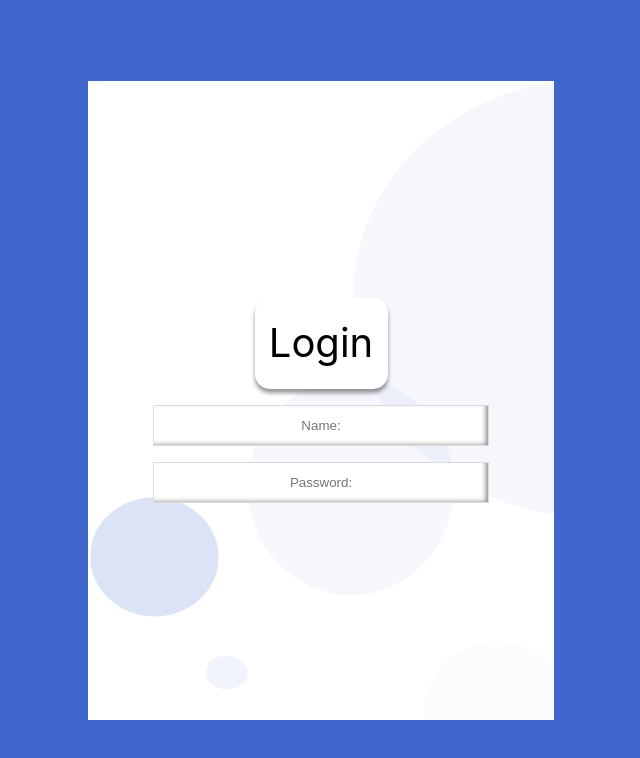
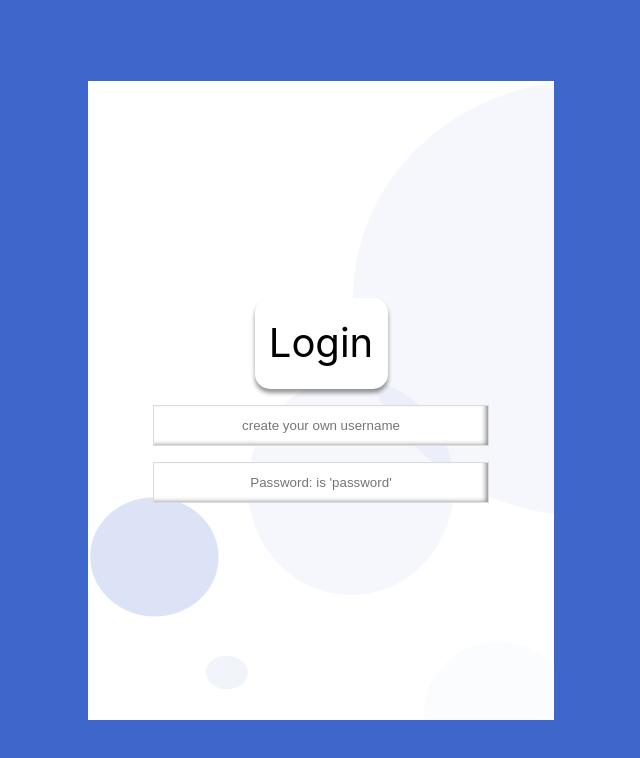
Before and after one commit to SeanPaulson/fbbasic, a Next.js app: page /login in a window 1280 px wide. Shown: the top 758 px of the page, without its empty margins (319-959 px from the left). Built offline with nearby package versions, Linux system fonts and the light colour scheme.

Commit message:
fixed redirect after log in

```diff
--- a/pages/login.tsx
+++ b/pages/login.tsx
@@ -1,33 +1,30 @@
 import type { NextPage } from "next";
-import { signIn, SignInResponse, useSession } from "next-auth/react";
+import { signIn } from "next-auth/react";
 import { FormEvent, useState } from "react";
 import styles from "../styles/Login.module.css";
 
-
 const Login: NextPage = () => {
-
   const [error, setError] = useState(false);
 
   const [input, setInput] = useState({
     name: "",
-    password: ""
+    password: "",
   });
-
   const handleChange = (e: FormEvent<HTMLInputElement>) => {
     const target = e.target as HTMLTextAreaElement;
 
-    setInput(prev => ({
-        ...prev, [target.name]: target.value,
-      }));
+    setInput((prev) => ({
+      ...prev,
+      [target.name]: target.value,
+    }));
   };
 
   const handleSubmit = async (e: FormEvent): Promise<void> => {
     e.preventDefault();
-    const error = await signIn('credentials', {
+    const error = await signIn("credentials", {
       name: input.name,
       password: input.password,
       callbackUrl: '/',
-      redirect: false,
     });
 
     if (error?.error) {
@@ -35,32 +32,29 @@ const Login: NextPage = () => {
       setError(true);
     }
     setInput({
-        name: "",
-        password: ""
+      name: "",
+      password: "",
     });
   };
   return (
-    <form
-      className={styles.form}
-      method="post"
-      onSubmit={handleSubmit}
-    >
-      <button className={styles.form__button} type="submit" >
+    <form className={styles.form} method="post" onSubmit={handleSubmit}>
+      <button className={styles.form__button} type="submit">
         Login
       </button>
       <input
         className={styles.form__input}
         required
-        placeholder="Name:"
+        placeholder="create your own username"
         type="text"
         name="name"
         id="name"
         onChange={handleChange}
-        value={input.name}      />
+        value={input.name}
+      />
       <input
-        className={error ? styles.form__input : styles.form__input__error}
+        className={!error ? styles.form__input : styles.form__inputError}
         required
-        placeholder="Password:"
+        placeholder="Password: is 'password'"
         type="password"
         name="password"
         id="password"
--- a/styles/Home.module.css
+++ b/styles/Home.module.css
@@ -1,5 +1,5 @@
 .container {
-    background-color: 3F66CB;
+    background-color: #3F66CB;
     height: 100%;
     width: 100%;
   }
--- a/styles/Login.module.css
+++ b/styles/Login.module.css
@@ -39,15 +39,14 @@
     text-align: center;
 }
 
-.form__input__error {
-    border-color: red;
+.form__inputError {
     width: 336px;
     height: 41px;
     left: 552px;
     top: 533px;
     color: black;
     background: #FFFFFF;
-    border: 1px solid rgba(0, 0, 0, 0.14);
+    border: 1px solid red;
     box-shadow: inset -4px -2px 5px -2px rgba(84, 84, 84, 0.71);
     text-align: center;
 }
```
Also changed, not shown: pages/index.tsx (+6 -2 lines).
